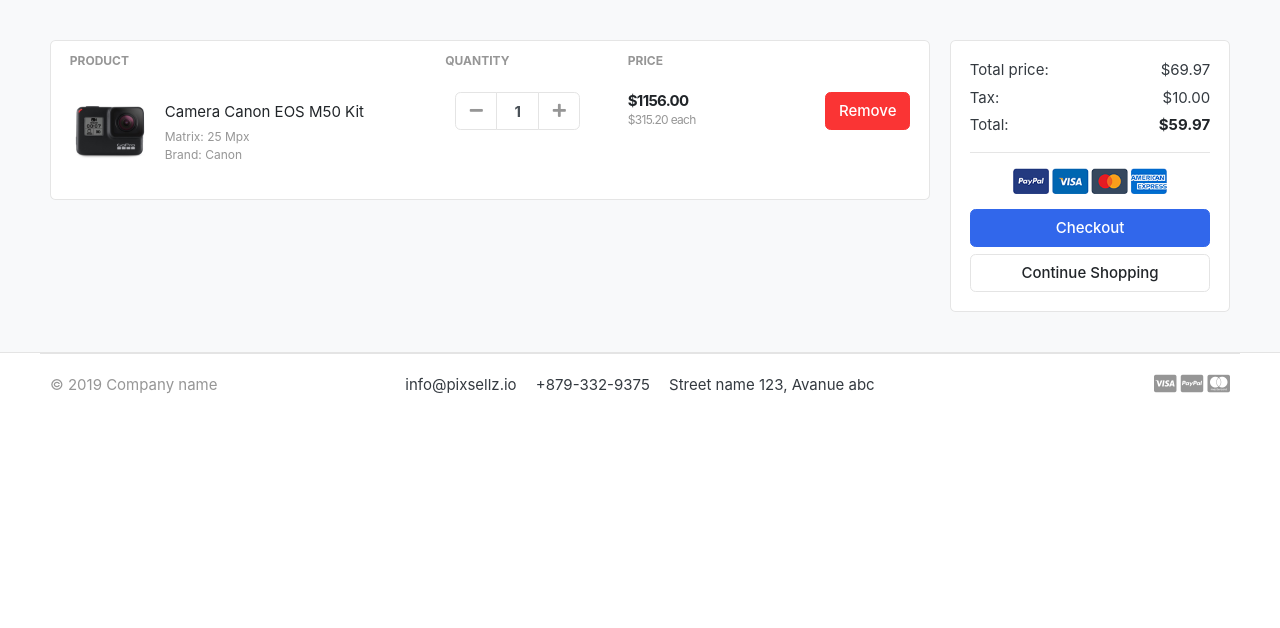
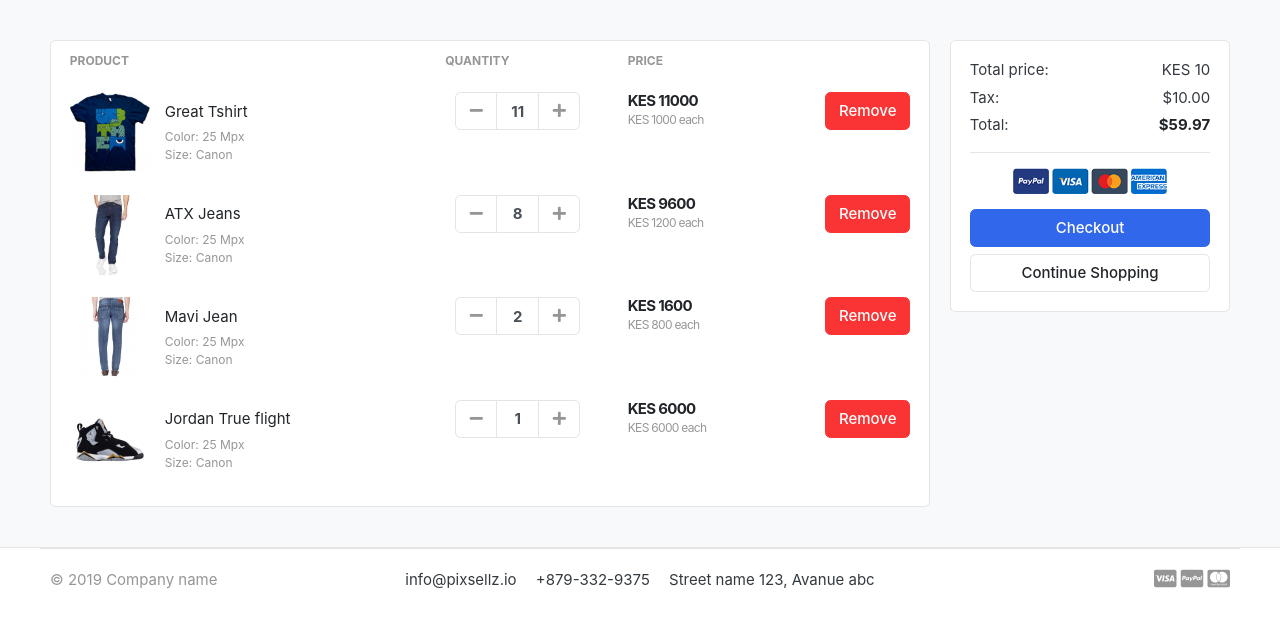
Before and after one commit to geekkims/ecommerce, a Django app: template templates/frontend/store/cart.html in a window 1280 px wide. Shown: the part 118-746 px from the top of the page. Run offline with Django 4.2, Linux system fonts and the light colour scheme; data comes from the database, SQL or seed files in the repository; both versions use the stored data as it was after the commit; the template is opened without the code that fills it: values that come from a table or form of the project are taken from there, most other values are stand-ins (such as "Sample title", 1, 10 or a date in 2020); some libraries are stand-ins or nearby versions; some web fonts are replaced.

Commit message:
cart add working

```diff
--- a/carts/models.py
+++ b/carts/models.py
@@ -18,6 +18,9 @@
     quantity=models.IntegerField()
     is_active=models.BooleanField(default=True)
 
+    def sub_total(self):
+        return self.product.price * self.quantity
+
 
     def __str__(self):
         return self.product
--- a/templates/frontend/store/cart.html
+++ b/templates/frontend/store/cart.html
@@ -21,13 +21,19 @@
     </tr>
     </thead>
     <tbody>
+
+
+        {% for cart_item in  cart_items %}
+
+
+
     <tr>
         <td>
             <figure class="itemside align-items-center">
-                <div class="aside"><img src="{% static './images/items/11.jpg' %}" class="img-sm"></div>
+                <div class="aside"><img src="{{cart_item.product.images.url}}" class="img-sm"></div>
                 <figcaption class="info">
-                    <a href="#" class="title text-dark">Camera Canon EOS M50 Kit</a>
-                    <p class="text-muted small">Matrix: 25 Mpx <br> Brand: Canon</p>
+                    <a href="#" class="title text-dark">{{ cart_item.product.product_name }}</a>
+                    <p class="text-muted small">Color: 25 Mpx <br> Size: Canon</p>
                 </figcaption>
             </figure>
         </td>
@@ -36,24 +42,28 @@
                         <div class="col">
                             <div class="input-group input-spinner">
                                 <div class="input-group-prepend">
-                                <button class="btn btn-light" type="button" id="button-plus"> <i class="fa fa-minus"></i> </button>
+                                <a  class="btn btn-light" type="button" id="button-plus"> <i class="fa fa-minus"></i> </a>
                                 </div>
-                                <input type="text" class="form-control"  value="1">
+                                <input type="text" class="form-control"  value="{{cart_item.quantity}}">
                                 <div class="input-group-append">
-                                <button class="btn btn-light" type="button" id="button-minus"> <i class="fa fa-plus"></i> </button>
+                                <a href="{% url 'add_cart' cart_item.product.id %}" class="btn btn-light" type="button" id="button-minus"> <i class="fa fa-plus"></i> </a>
                                 </div>
                             </div> <!-- input-group.// -->
                         </div> <!-- col.// -->
         </td>
         <td>
             <div class="price-wrap">
-                <var class="price">$1156.00</var>
-                <small class="text-muted"> $315.20 each </small>
+                <var class="price">KES {{cart_item.sub_total}}</var>
+                <small class="text-muted"> KES {{cart_item.product.price}} each </small>
             </div> <!-- price-wrap .// -->
         </td>
         <td class="text-right">
         <a href="" class="btn btn-danger"> Remove</a>
         </td>
+
+    </tr>
+
+    {% endfor %}
 
     </tbody>
     </table>
@@ -66,7 +76,7 @@
             <div class="card-body">
                 <dl class="dlist-align">
                   <dt>Total price:</dt>
-                  <dd class="text-right">$69.97</dd>
+                  <dd class="text-right">KES {{total}}</dd>
                 </dl>
                 <dl class="dlist-align">
                   <dt>Tax:</dt>
```
Also changed, not shown: carts/views.py (+25 -10 lines), db.sqlite3.
